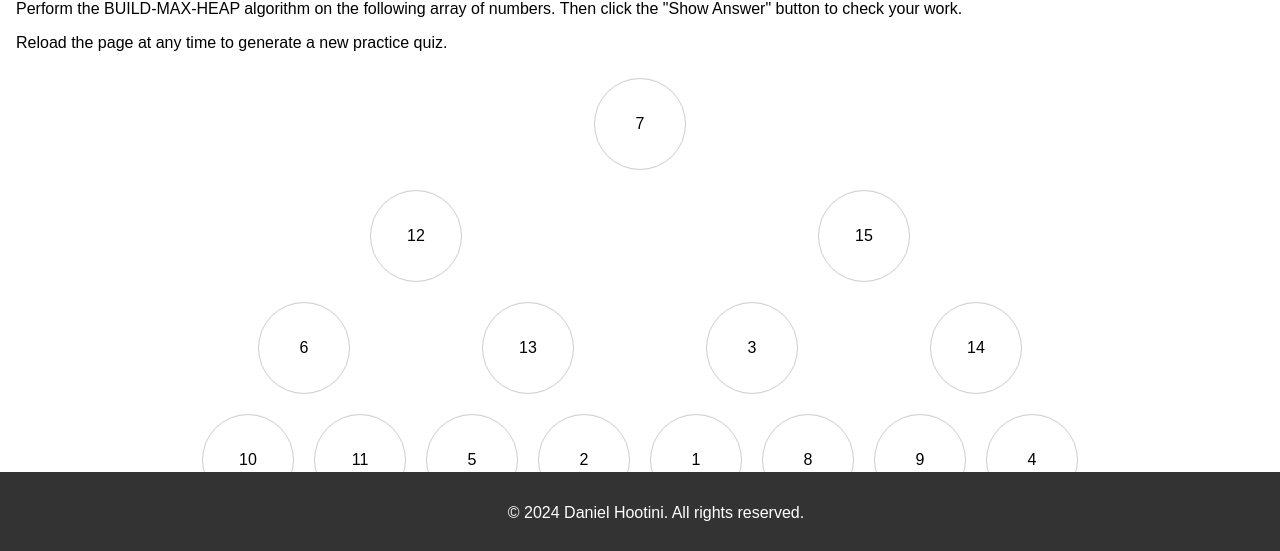
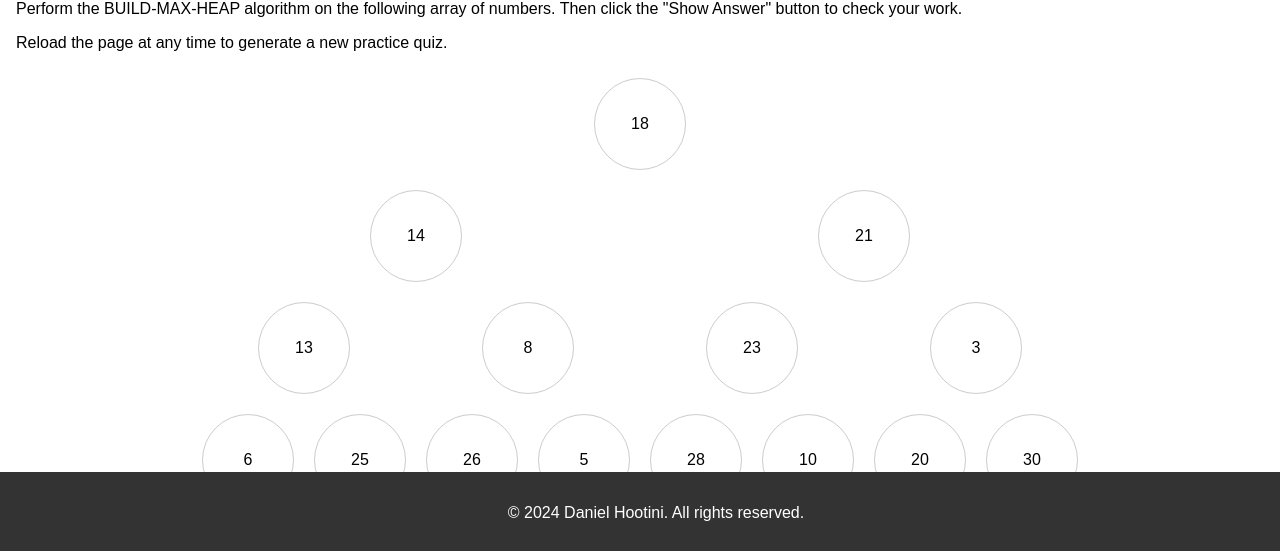
Before and after one commit to DanielH987/algorithm-visualizer, a React (Create React App) app: page /qhp in a window 1280 px wide. Shown: the part 246-797 px from the top of the page. Built offline with nearby package versions, Linux system fonts and the light colour scheme.

Commit message:
feat: Generate random initial array in Tree component

```diff
--- a/src/components/Tree.js
+++ b/src/components/Tree.js
@@ -2,7 +2,15 @@ import React, { useState, useCallback } from 'react';
 import update from 'immutability-helper';
 import TreeNode from './TreeNode';
 
-const initialArray = [7, 12, 15, 6, 13, 3, 14, 10, 11, 5, 2, 1, 8, 9, 4];
+const generateRandomArray = () => {
+  const minLength = 10;
+  const maxLength = 15;
+  const length = Math.floor(Math.random() * (maxLength - minLength + 1)) + minLength;
+  const maxValue = 30;
+  const array = Array.from({ length: maxValue }, (_, i) => i + 1);
+  array.sort(() => Math.random() - 0.5);
+  return array.slice(0, length);
+};
 
 const buildMaxHeap = (array) => {
   const n = array.length;
@@ -47,7 +55,7 @@ const createTreeData = (nodes) => {
 };
 
 const Tree = () => {
-  const [nodes, setNodes] = useState(initialArray.map((value, index) => ({ id: index, value })));
+  const [nodes, setNodes] = useState(generateRandomArray().map((value, index) => ({ id: index, value })));
   const [showAnswer, setShowAnswer] = useState(false);
   const [isCorrect, setIsCorrect] = useState(false);
 
```
